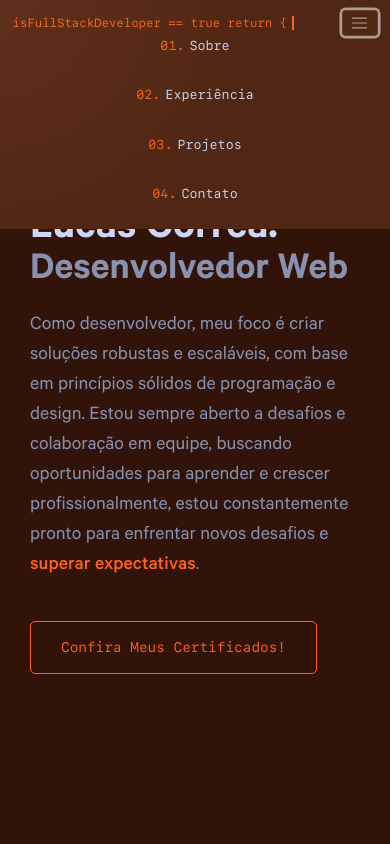
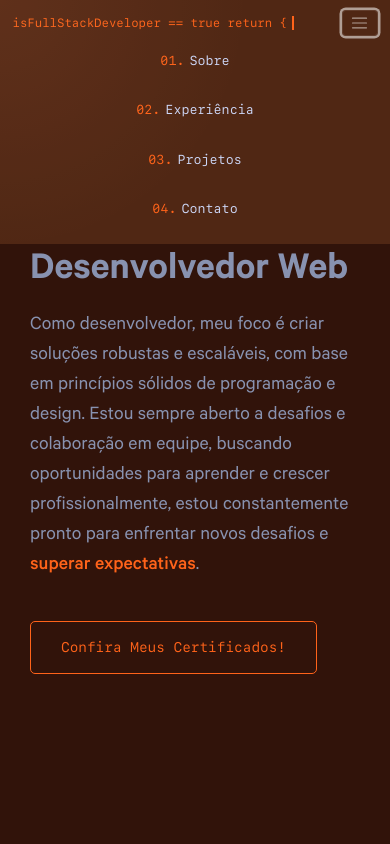
Before and after one commit to correa0105/Meu-Portfolio, a React (Create React App) app: page / in a window 390 px wide. Both pictures are taken after a click on the button 359 px from the left and 22 px from the top of the page. Shown: the top 844 px of the page. Built offline with nearby package versions, Linux system fonts and the light colour scheme.

Commit message:
Atualizando mobile

```diff
--- a/src/components/Header/index.jsx
+++ b/src/components/Header/index.jsx
@@ -120,7 +120,7 @@ export default function Header() {
           </Navbar.Brand>
           <Navbar.Toggle aria-controls="basic-navbar-nav" />
           <Navbar.Collapse id="basic-navbar-nav">
-            <Nav className="w-100 pb-4">
+            <Nav className="w-100 py-4">
               <ol className="d-flex flex-column align-items-center gap-5 p-0 m-0">
                 <ItemMenu onClick={scrollToAbout} className="item-menu" text="Sobre" />
                 <ItemMenu onClick={scrollToExperience} className="item-menu" text="Experiência" />
```
